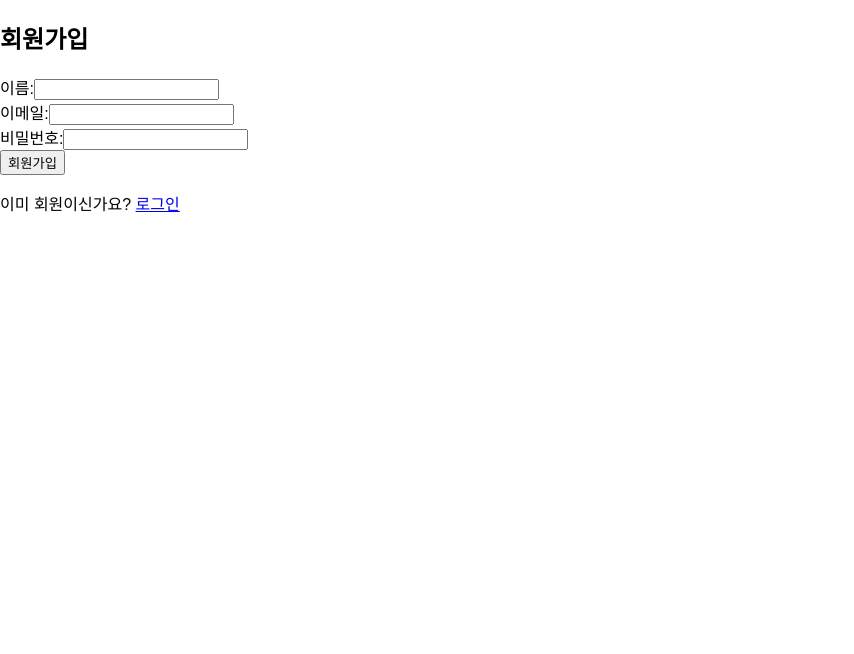
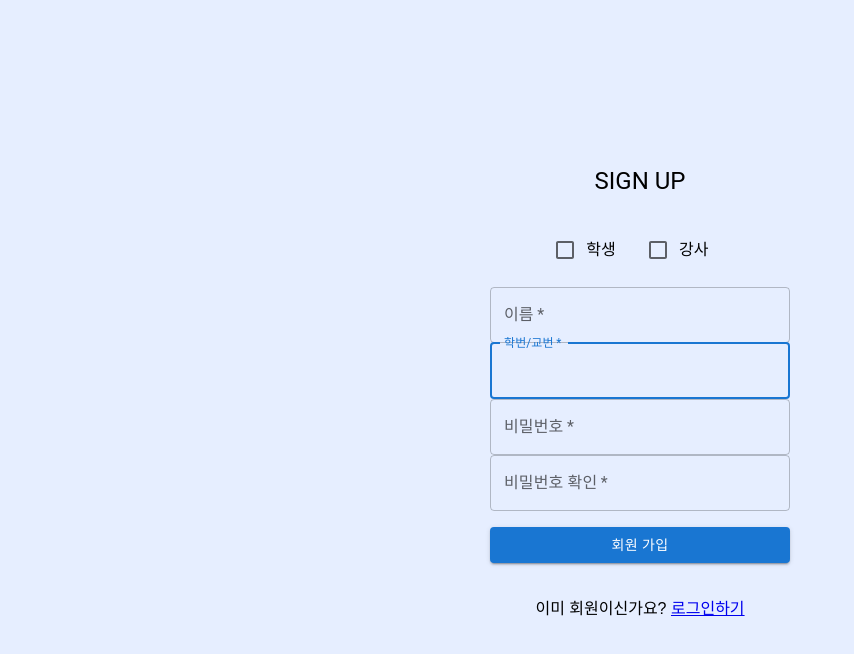
Before and after one commit to KubeLabX/FE, a React (Create React App) app: page /signup in a window 1280 px wide. Shown: the top 654 px of the page, without its empty margins (0-854 px from the left). Built offline with nearby package versions, Linux system fonts and the light colour scheme.

Commit message:
로그인/회원가입 완료

```diff
--- a/src/components/Signup.js
+++ b/src/components/Signup.js
@@ -1,30 +1,96 @@
-import React from "react";
-import { Link } from "react-router-dom";
+import React, { useState } from "react";
+import { Link, useNavigate } from "react-router-dom";
+import "./Login.css";
+import TextField from "@mui/material/TextField";
+import Checkbox from "@mui/material/Checkbox";
+import Button from "@mui/material/Button";
+import FormControlLabel from "@mui/material/FormControlLabel";
+//import Link from "@mui/material/Link";
+import Typography from "@mui/material/Typography";
 
 function Signup() {
+  const [selectedStuPro, setSelectedOption] = useState("");
+
+  const handleChange = (event) => {
+    setSelectedOption(event.target.value);
+  };
   return (
-    <div>
-      <h2>회원가입</h2>
+    <div className="form-container">
+      <Typography component="h1" variant="h5">
+        SIGN UP
+      </Typography>
+
+      <div className="link-container">
+        <FormControlLabel
+          control={
+            <Checkbox
+              value="학생"
+              color="primary"
+              checked={selectedStuPro === "학생"}
+              onChange={handleChange}
+            />
+          }
+          label="학생"
+        />
+        <FormControlLabel
+          control={
+            <Checkbox
+              value="강사"
+              color="primary"
+              checked={selectedStuPro === "강사"}
+              onChange={handleChange}
+            />
+          }
+          label="강사"
+        />
+      </div>
+
       <form>
-        <label>
-          이름:
-          <input type="text" name="name" required />
-        </label>
+        <TextField
+          label="이름"
+          required
+          name="text"
+          autoFocus
+          className="input-field"
+        />
         <br />
-        <label>
-          이메일:
-          <input type="email" name="email" required />
-        </label>
+        <TextField
+          label="학번/교번"
+          required
+          name="text"
+          autoFocus
+          className="input-field"
+        />
         <br />
-        <label>
-          비밀번호:
-          <input type="password" name="password" required />
-        </label>
+        <TextField
+          label="비밀번호"
+          type="password"
+          required
+          name="password"
+          autoComplete="current-password"
+          className="input-field"
+        />
         <br />
-        <button type="submit">회원가입</button>
+        <TextField
+          label="비밀번호 확인"
+          type="password"
+          required
+          name="password"
+          autoComplete="current-password"
+          className="input-field"
+        />
+        <br />
+        <Button
+          type="submit"
+          variant="contained"
+          sx={{ marginTop: "16px", width: "300px" }}
+        >
+          회원 가입
+        </Button>
       </form>
+
       <p>
-        이미 회원이신가요? <Link to="/">로그인</Link>
+        이미 회원이신가요? <Link to="/">로그인하기</Link>
       </p>
     </div>
   );
```
